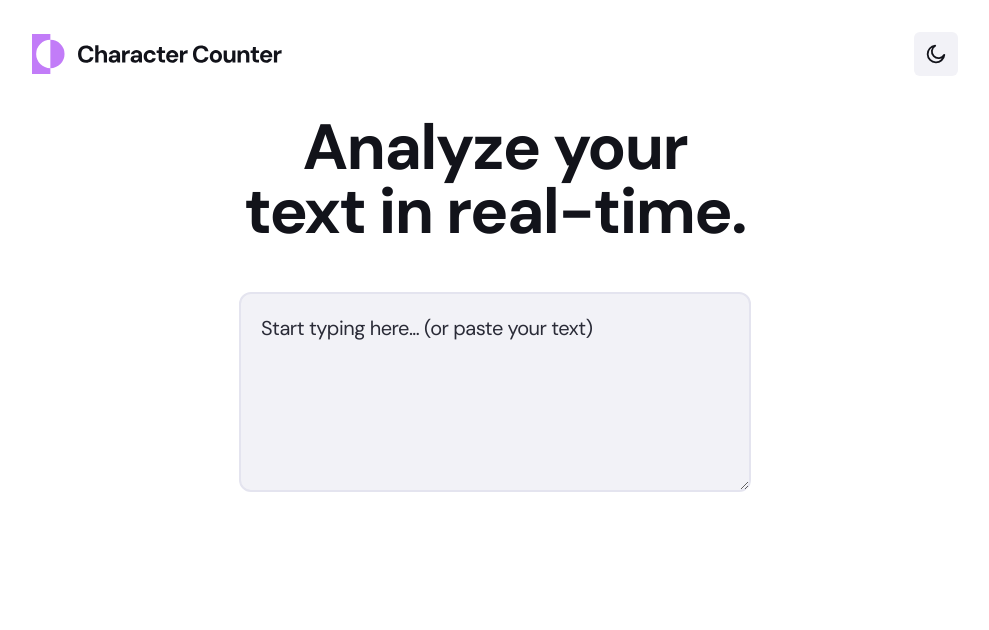
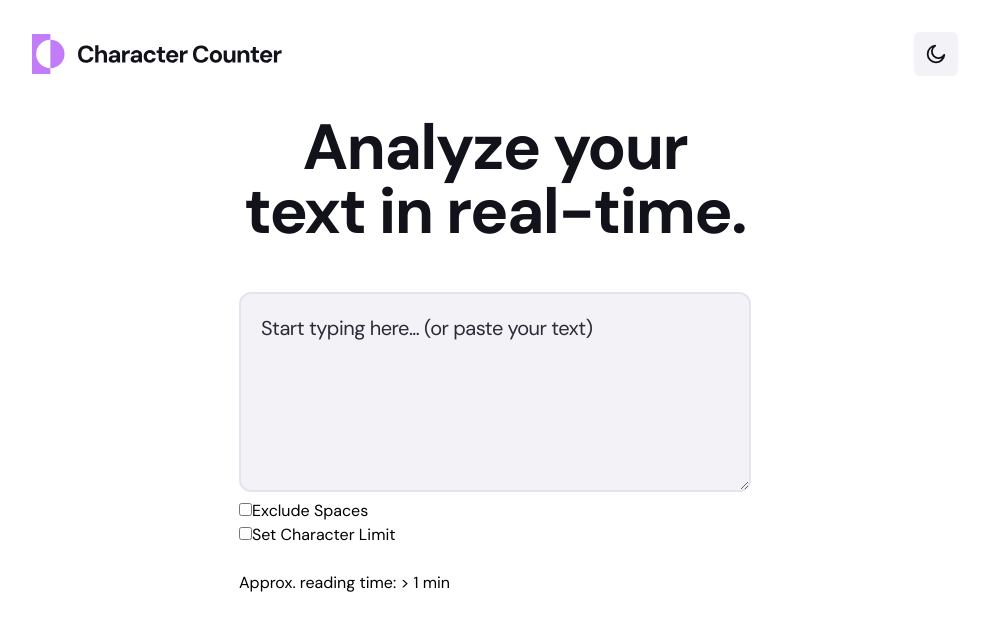
Before and after one commit to leslief10/character-counter, a React (Vite) app: page / in a window 1280 px wide. Shown: the top 630 px of the page, without its empty margins (145-1134 px from the left). Built offline with nearby package versions, Linux system fonts and the light colour scheme.

Commit message:
Apply ContextAPI so the value of textarea is accessible to other components

```diff
--- a/package.json
+++ b/package.json
@@ -3,6 +3,7 @@
   "private": true,
   "version": "0.0.0",
   "type": "module",
+  "license": "MIT",
   "scripts": {
     "dev": "vite",
     "build": "tsc -b && vite build",
--- a/src/App.tsx
+++ b/src/App.tsx
@@ -1,3 +1,4 @@
+import { TextProvider } from './context/TextContext';
 import { Header } from './components/Header';
 import { TextAnalyzer } from './components/TextAnalyzer';
 
@@ -5,12 +6,14 @@ function App() {
   return (
     <>
       <Header />
+      <TextProvider>
         <main className="flex flex-col items-center justify-start gap-6">
           <h1 className="pt-10 px-4 pb-3 text-4xxl font-bold text-center tracking-tight text-dark-black dark:text-antiflash-white md:max-w-xl md:px-8 md:text-6xxl">
             Analyze your text in real-time.
           </h1>
           <TextAnalyzer />
         </main>
+      </TextProvider>
     </>
   );
 }
--- /dev/null
+++ b/src/common/types.tsx
@@ -0,0 +1,23 @@
+import type { ReactNode } from 'react';
+
+export type Theme = 'light' | 'dark';
+
+export interface HeaderProps {
+  defaultTheme?: Theme;
+}
+
+export interface ToggleButtonProps {
+  initialTheme?: Theme;
+  onThemeChange?: (theme: Theme) => void;
+}
+
+export interface TextContextType {
+  text: string;
+  setText: (text: string) => void;
+  maxLength: number;
+  setMaxLength: (length: number) => void;
+}
+
+export interface TextProviderProps {
+  children: ReactNode;
+}
--- a/src/components/Header.tsx
+++ b/src/components/Header.tsx
@@ -1,11 +1,7 @@
 import type { JSX } from 'react';
-import type { Theme } from './types/theme';
+import type { HeaderProps } from '../common/types';
 import { LogoIcon } from './icons/LogoIcon';
 import { ToggleButton } from './ToggleButton';
-
-interface HeaderProps {
-  defaultTheme?: Theme;
-}
 
 const Header = ({ defaultTheme }: HeaderProps): JSX.Element => {
   return (
--- a/src/components/TextAnalyzer.tsx
+++ b/src/components/TextAnalyzer.tsx
@@ -1,4 +1,14 @@
-const TextAnalyzer = () => {
+import type { ChangeEvent, JSX } from 'react';
+import { useText } from '../hooks/useText';
+import { TextOptions } from './TextOptions';
+
+const TextAnalyzer = (): JSX.Element => {
+  const { text, setText, maxLength } = useText();
+
+  const handleChange = (event: ChangeEvent<HTMLTextAreaElement>): void => {
+    setText(event.target.value);
+  };
+
   return (
     <>
       <div className="w-full px-4 py-3 md:px-8">
@@ -6,13 +16,15 @@ const TextAnalyzer = () => {
           <label htmlFor="text-analyzer" />
           <textarea
             id="text-analyzer"
-            maxLength={300}
+            maxLength={maxLength}
             name="text-analyzer"
+            onChange={handleChange}
             placeholder="Start typing here... (or paste your text)"
             className="w-full min-h-50 p-5 text-xl text-gunmetal dark:text-bright-gray tracking-tight placeholder:tracking-tight rounded-xl border-2 border-bright-gray dark:border-dark-gunmetal bg-antiflash-white dark:bg-gunmetal placeholder:text-gunmetal dark:placeholder:text-bright-gray"
-          ></textarea>
+            value={text}
+          />
+          <TextOptions />
         </form>
-        <div></div>
       </div>
     </>
   );
--- /dev/null
+++ b/src/components/TextOptions.tsx
@@ -0,0 +1,23 @@
+const TextOptions = () => {
+  return (
+    <div>
+      <fieldset>
+        <div>
+          <input type="checkbox" name="spaces" id="spaces" />
+          <label htmlFor="spaces">Exclude Spaces</label>
+        </div>
+        <div>
+          <input type="checkbox" name="char-limit" id="char-limit" />
+          <label htmlFor="char-limit">Set Character Limit</label>
+          <div>
+            <label htmlFor="char-limit-amount" />
+            <input type="number" name="char-limit-amount" id="char-limit-amount" />
+          </div>
+        </div>
+      </fieldset>
+      <span>Approx. reading time: &gt; 1 min</span>
+    </div>
+  );
+};
+
+export { TextOptions };
--- a/src/components/types/theme.tsx
+++ /dev/null
@@ -1 +0,0 @@
-export type Theme = 'light' | 'dark';
--- /dev/null
+++ b/src/context/TextContext.tsx
@@ -0,0 +1,14 @@
+import { createContext, useState } from 'react';
+import type { JSX } from 'react';
+import type { TextContextType, TextProviderProps } from '../common/types';
+
+const TextContext = createContext<TextContextType | undefined>(undefined);
+
+const TextProvider = ({ children }: TextProviderProps): JSX.Element => {
+  const [text, setText] = useState<string>('');
+  const [maxLength, setMaxLength] = useState<number>(300);
+
+  return <TextContext.Provider value={{ text, setText, maxLength, setMaxLength }}>{children}</TextContext.Provider>;
+};
+
+export { TextContext, TextProvider };
--- /dev/null
+++ b/src/hooks/useText.tsx
@@ -0,0 +1,14 @@
+import { useContext } from 'react';
+import type { TextContextType } from '../common/types';
+import { TextContext } from '../context/TextContext';
+
+const useText = (): TextContextType => {
+  const context = useContext(TextContext);
+
+  if (context === undefined) {
+    throw new Error('useText must be used within a TextContext');
+  }
+  return context;
+};
+
+export { useText };
```
Also changed, not shown: src/components/ToggleButton.tsx (+1 -6 lines). Lines whose indentation alone changed are shown as unchanged.
